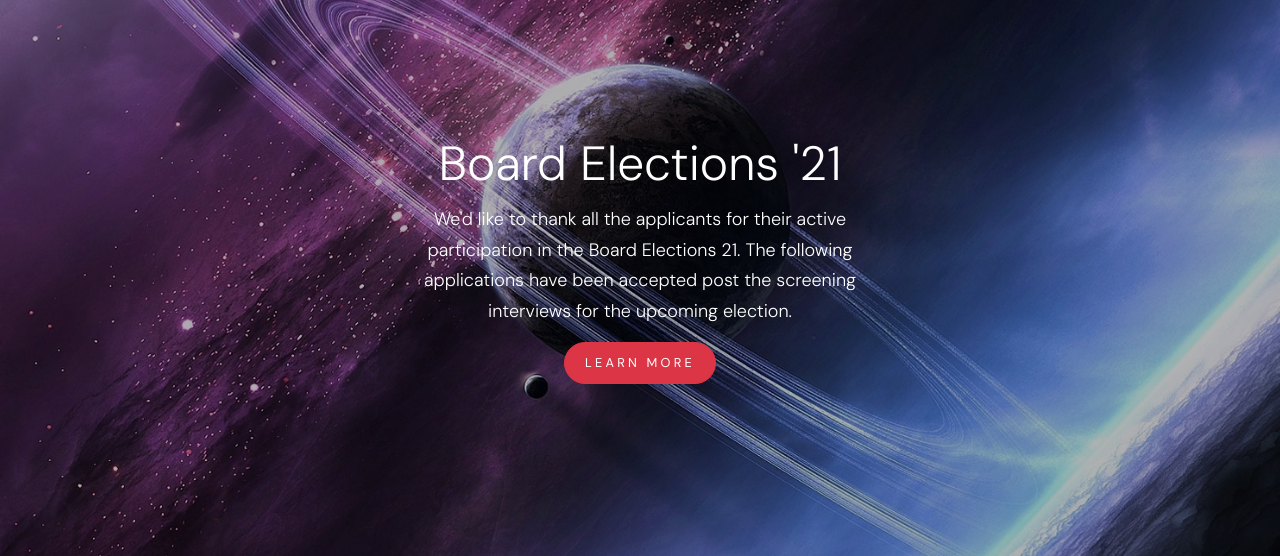
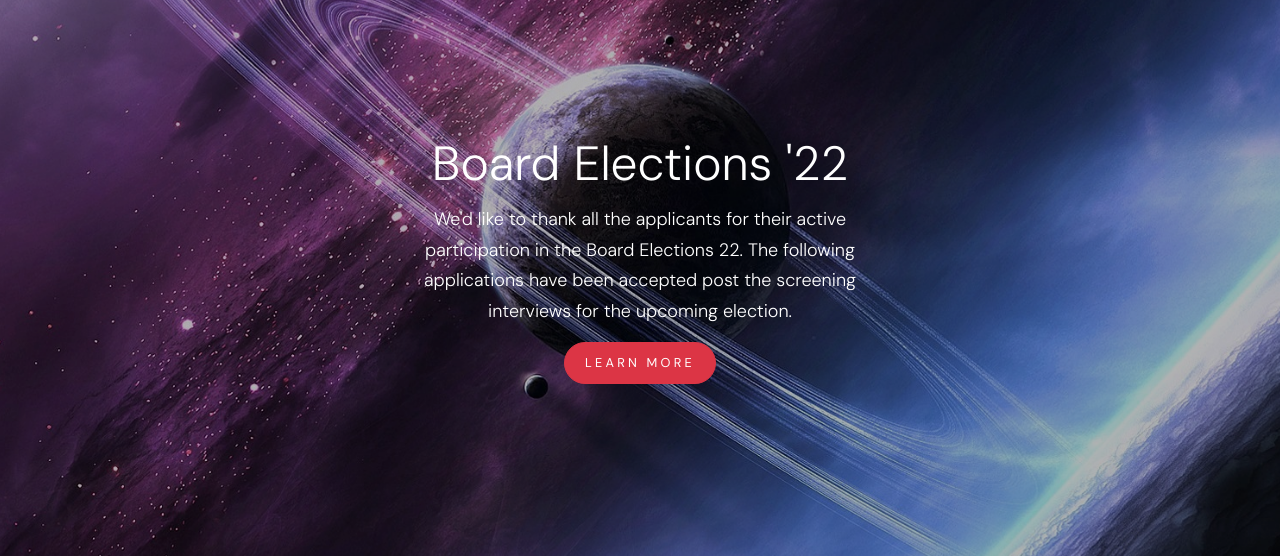
Before and after one commit to git-pi-e/sedsindia.github.io, a plain HTML site: page sop.html in a window 1280 px wide. Shown: the part 244-800 px from the top of the page. Drawn offline with Linux system fonts and the light colour scheme; files whose address does not match are found by name; a web font is replaced by a local one.

Commit message:
Update sop.html

```diff
--- a/sop.html
+++ b/sop.html
@@ -166,9 +166,9 @@
         <div class="container">
           <div class="row align-items-center justify-content-center text-center">
             <div class="col-md-5 mt-5 pt-5">
-              <h1 class="mb-3"> Board Elections '21</h1>
+              <h1 class="mb-3"> Board Elections '22</h1>
               <p>
-                We'd like to thank all the applicants for their active participation in the Board Elections 21. The following applications have been accepted post the screening interviews for the upcoming election.
+                We'd like to thank all the applicants for their active participation in the Board Elections 22. The following applications have been accepted post the screening interviews for the upcoming election.
               </p>
               <p><a href="#ab1" class="btn btn-primary">Learn More</a></p>
             </div>
```
